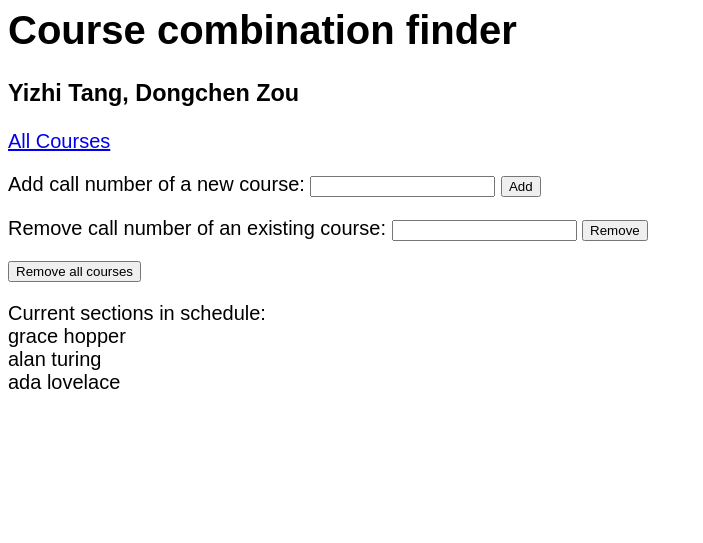
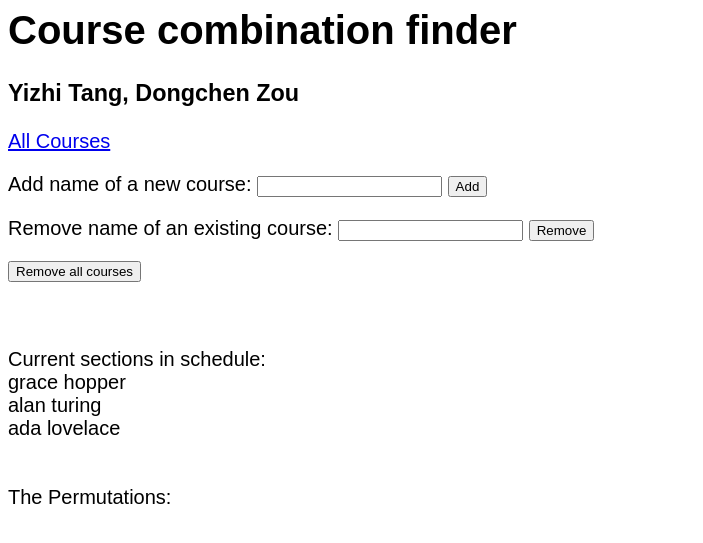
Before and after one commit to tangyizhi2000/cs4111-project1, a Flask app: page / in a window 1280 px wide. Shown: the top 543 px of the page, without its empty margins (0-703 px from the left). Run offline with Flask 2, Linux system fonts and the light colour scheme; data comes from the database, SQL or seed files in the repository; parts of the project's set-up code (start-up, migrations or seed data) failed here and were passed over.

Commit message:
minor change

```diff
--- a/server.py
+++ b/server.py
@@ -39,6 +39,7 @@ DB_SERVER = "w4111.cisxo09blonu.us-east-1.rds.amazonaws.com"
 DATABASEURI = "postgresql://"+DB_USER+":"+DB_PASSWORD+"@"+DB_SERVER+"/proj1part2"
 
 
+
 #
 # This line creates a database engine that knows how to connect to the URI above
 #
@@ -53,7 +54,7 @@ engine.execute("""CREATE TABLE IF NOT EXISTS test (
 );""")
 engine.execute("""INSERT INTO test(name) VALUES ('grace hopper'), ('alan turing'), ('ada lovelace');""")
 
-
+message=""
 
 @app.before_request
 def before_request():
@@ -144,9 +145,9 @@ def index():
   #     <div>{{n}}</div>
   #     {% endfor %}
   #
-  context = dict(data = names)
-
-
+  global message
+  context = dict(msg = message,data = names)
+  message=""
   #
   # render_template looks in the templates/ folder for files.
   # for example, the below file reads template/index.html
@@ -173,6 +174,8 @@ def add():
   print(name)
   cmd = 'INSERT INTO test(name) VALUES (:name1)'
   g.conn.execute(text(cmd), name1 = name)
+  global message
+  message="Successfully added "+name+" to schedule!"
   return redirect('/')
 
 @app.route('/remove', methods=['POST'])
@@ -181,6 +184,8 @@ def remove():
   print(name)
   cmd = 'DELETE FROM test WHERE name=(:name1)'
   g.conn.execute(text(cmd), name1 = name)
+  global message
+  message="Successfully removed "+name+" from schedule!"
   return redirect('/')
 
 @app.route('/removeall', methods=['POST'])
@@ -188,6 +193,8 @@ def removeall():
   print("removeall")
   cmd = 'DELETE FROM test'
   g.conn.execute(text(cmd))
+  global message
+  message="Successfully removed all courses!"
   return redirect('/')
 
 
--- a/templates/index.html
+++ b/templates/index.html
@@ -14,25 +14,31 @@
   <h3>Yizhi Tang, Dongchen Zou</h3>
   <a href="catalog.html" class="button">All Courses</a>
   <form method="POST" action="/add">
-  <p>Add call number of a new course: <input type="text" name="name"> <input type="submit" value="Add"></p>
+  <p>Add name of a new course: <input type="text" name="name"> <input type="submit" value="Add"></p>
   </form>
   <form method="POST" action="/remove">
-  <p>Remove call number of an existing course: <input type="text" name="name"> <input type="submit" value="Remove"></p>
+  <p>Remove name of an existing course: <input type="text" name="name"> <input type="submit" value="Remove"></p>
   </form>
   <form>
   <button type=submit formmethod="post" formaction="/removeall">Remove all courses</button>
   </form>
   <div>
       {{ msg }}
+      <br><br>
   </div>
+
   <div>
     Current sections in schedule:
     {% for n in data %}
     <div>{{n}}</div>
     {% endfor %}
   </div>
+  <br><br>
     <div>
-
+    The Permutations:
+        {% for n in list %}
+    <div>{{n}}</div>
+    {% endfor %}
     </div>
 
 
```
